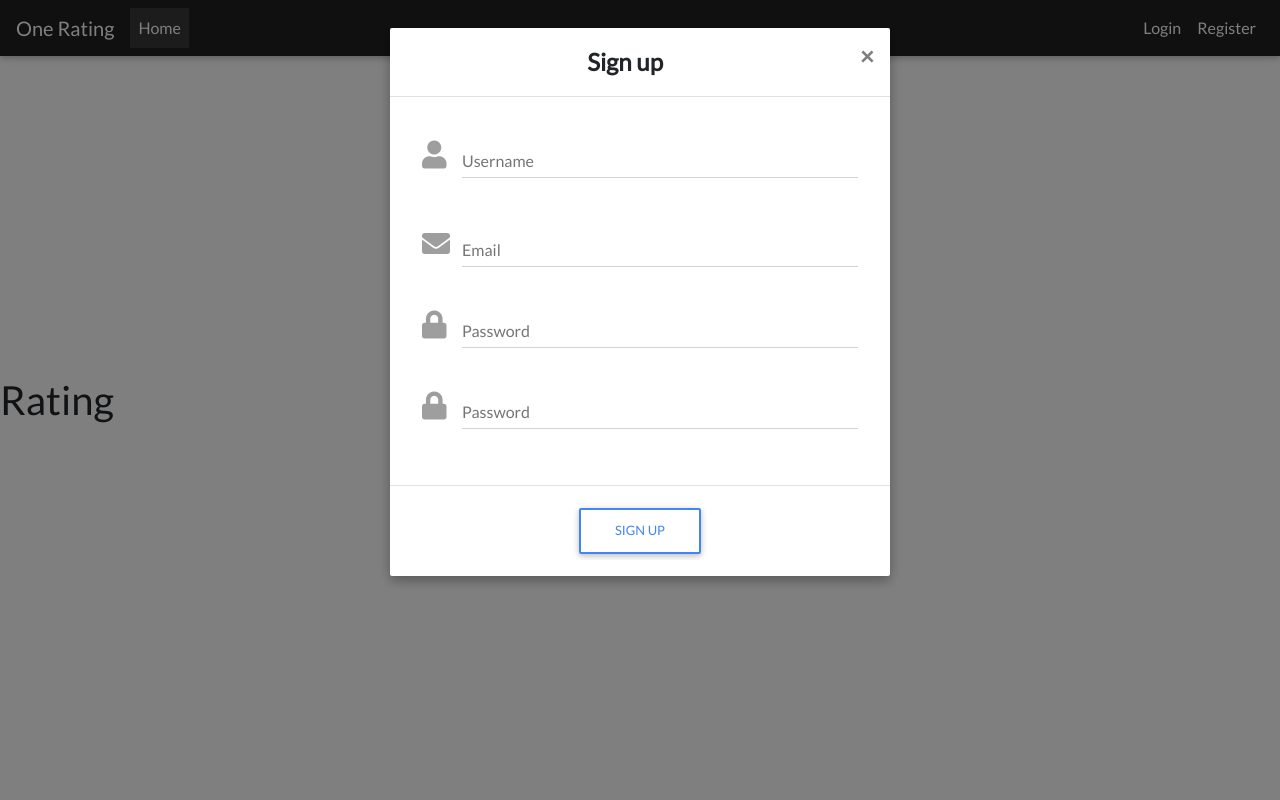
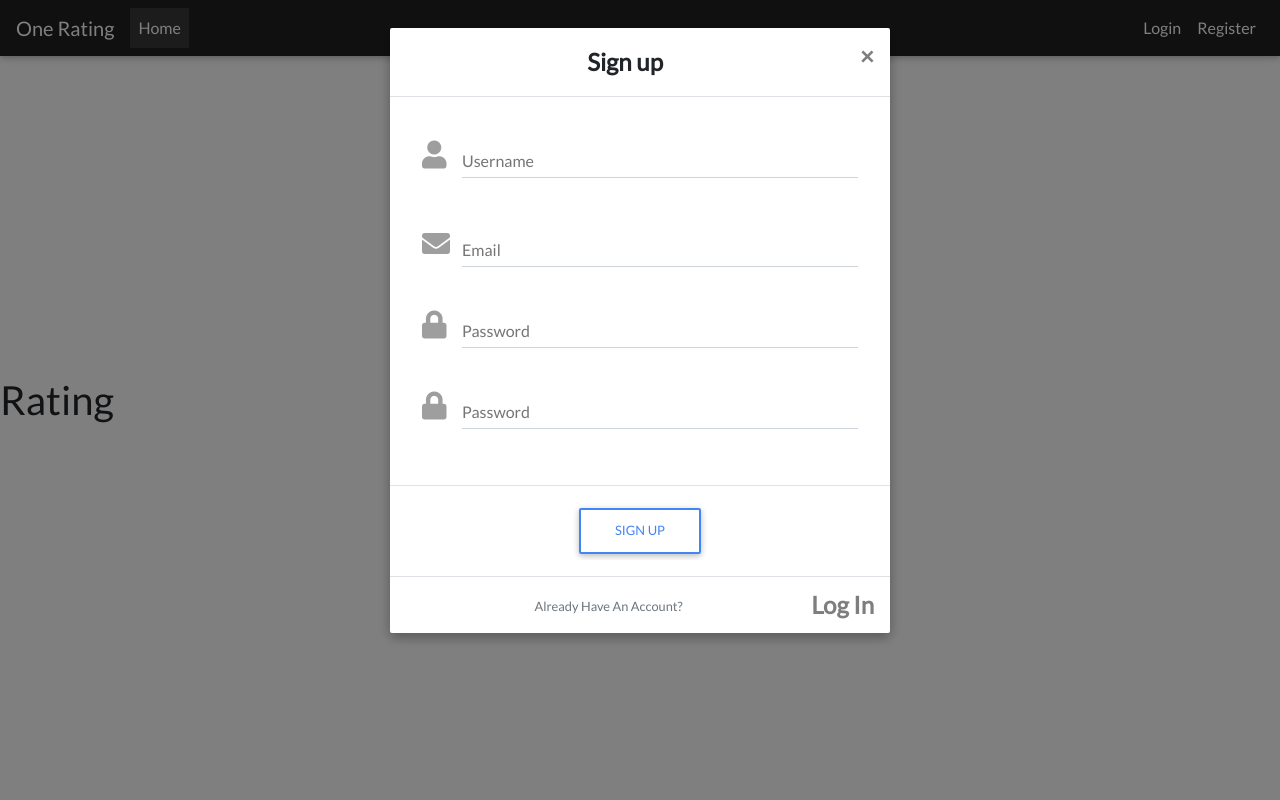
Before and after one commit to mwiha/rating, a Flask app: page / in a window 1280 px wide, after a click on "Register". Run offline with Flask 2, Linux system fonts and the light colour scheme; some libraries are stand-ins or nearby versions.

Commit message:
fix modal

```diff
--- a/app/templates/layout.html
+++ b/app/templates/layout.html
@@ -70,6 +70,11 @@
         {{form.submit(class="btn btn-outline-primary")}}
         </div>
         </form>
+        <div class="border-top p-3 text-center">
+          <small class="text-muted">
+              Already Have An Account? <a href="" data-toggle="modal" data-target="#modalLoginForm" class="close" data-dismiss="modal">Log In</a>
+          </small>
+      </div>
     </div>
   </div>
 </div>
@@ -103,6 +108,11 @@
           {{login_form.submit(class="btn btn-outline-primary")}}
         </div>
       </form>
+      <div class="border-top p-3 text-center">
+        <small class="text-muted">
+            Don't have an account? <a href="" data-toggle="modal" data-target="#modalRegisterForm" class="close pl-2" data-dismiss="modal">Register</a>
+        </small>
+    </div>
     </div>
   </div>
 </div>
@@ -115,5 +125,6 @@
 <script type="text/javascript" src="https://cdnjs.cloudflare.com/ajax/libs/twitter-bootstrap/4.4.1/js/bootstrap.min.js"></script>
 <!-- MDB core JavaScript -->
 <script type="text/javascript" src="https://cdnjs.cloudflare.com/ajax/libs/mdbootstrap/4.12.0/js/mdb.min.js"></script>
+<script src="{{url_for('static', filename='js/main.js')}}"></script>
   </body>
 </html>
```
Also changed, not shown: app/static/js/main.js (added).
